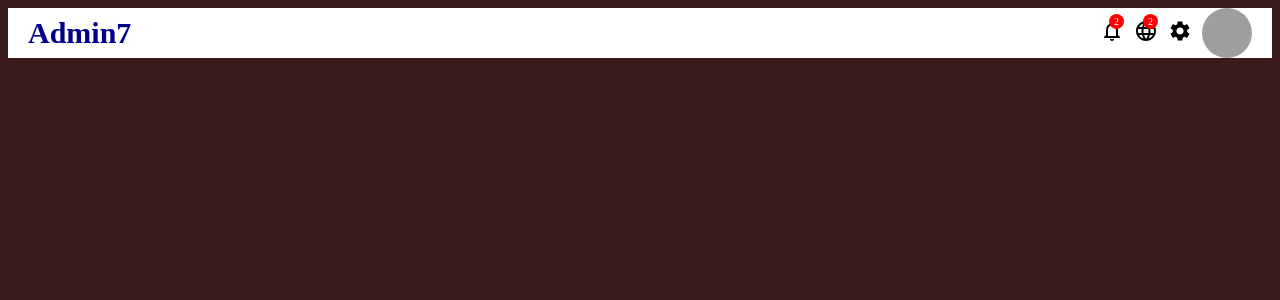
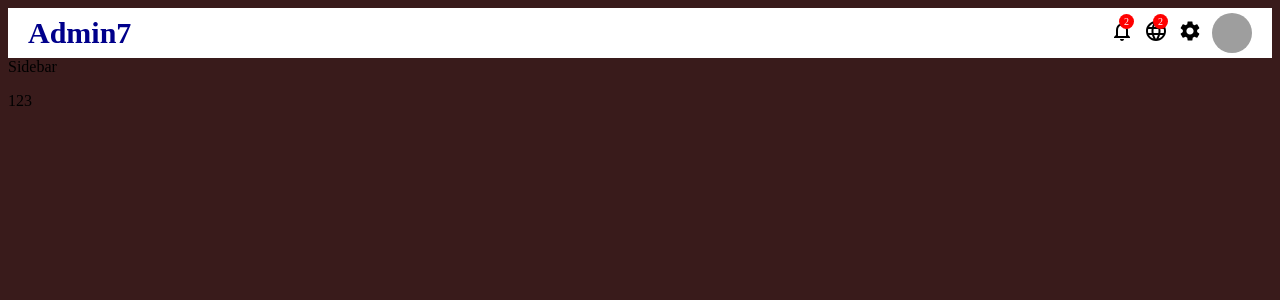
Before and after one commit to Jelon1211/react-type, a React (Create React App) app: page / in a window 1280 px wide. Shown: the top 300 px of the page. Built offline with nearby package versions, Linux system fonts and the light colour scheme; grey boxes are pictures that could not be loaded.

Commit message:
Sidebar initial

```diff
--- a/src/App.tsx
+++ b/src/App.tsx
@@ -1,8 +1,14 @@
 import Topbar from "./components/topbar/Topbar";
+import Sidebar from "./components/sidebar/Sidebar";
 import "./app.css";
 
 function App() {
-  return <Topbar />;
+  return (
+    <div>
+      <Topbar />
+      <Sidebar />
+    </div>
+  );
 }
 
 export default App;
--- /dev/null
+++ b/src/components/sidebar/Sidebar.jsx
@@ -0,0 +1,12 @@
+import "./sidebar.css";
+
+const Sidebar = () => {
+  return (
+    <div className="sidebar">
+      Sidebar
+      <p>123</p>
+    </div>
+  );
+};
+
+export default Sidebar;
--- a/src/components/topbar/topbar.css
+++ b/src/components/topbar/topbar.css
@@ -50,8 +50,8 @@
 }
 
 .topAvatar {
-  width: 50px;
-  height: 50px;
+  width: 40px;
+  height: 40px;
   border-radius: 50%;
   cursor: pointer;
 }
```
Also changed, not shown: src/components/sidebar/Siebar.jsx (deleted).
